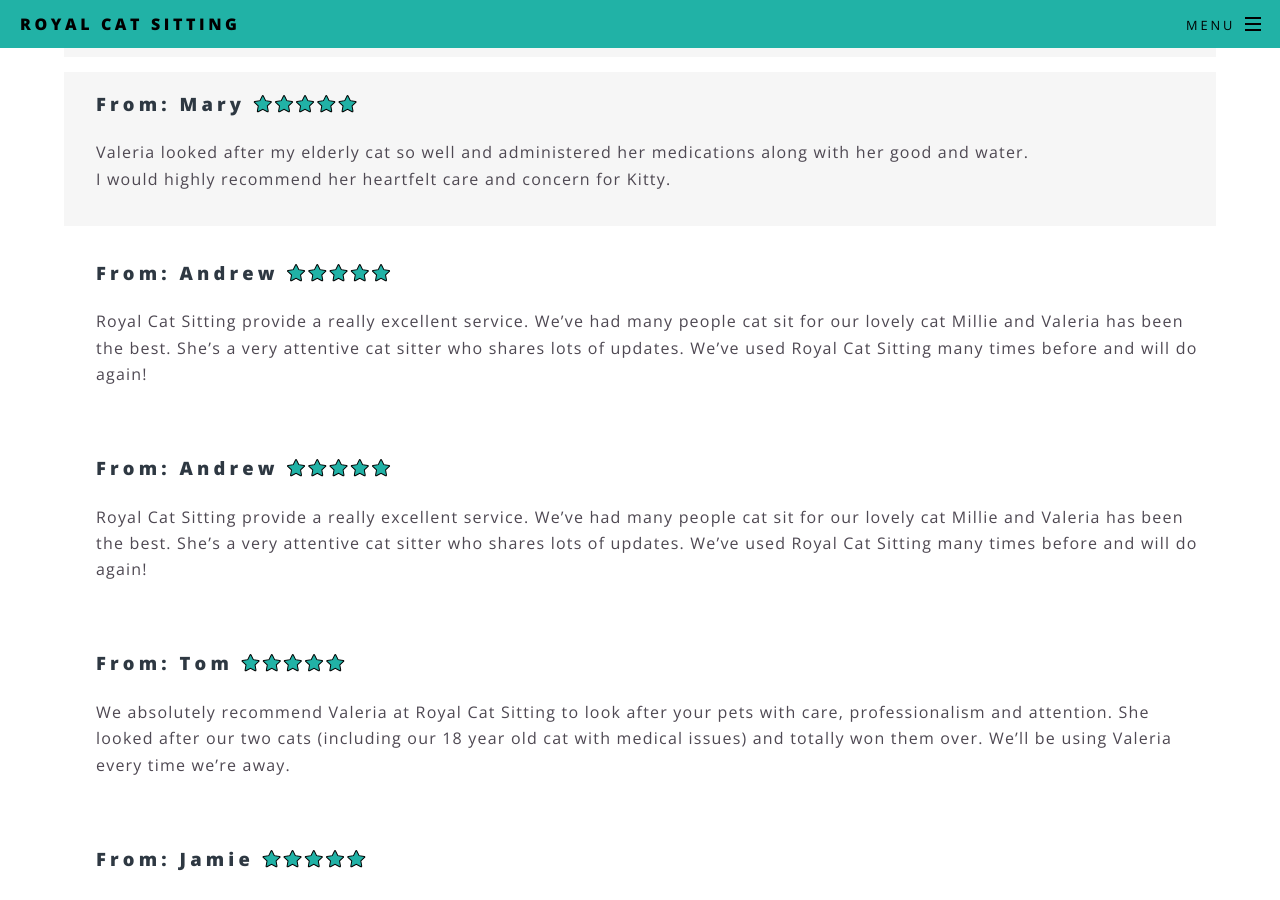
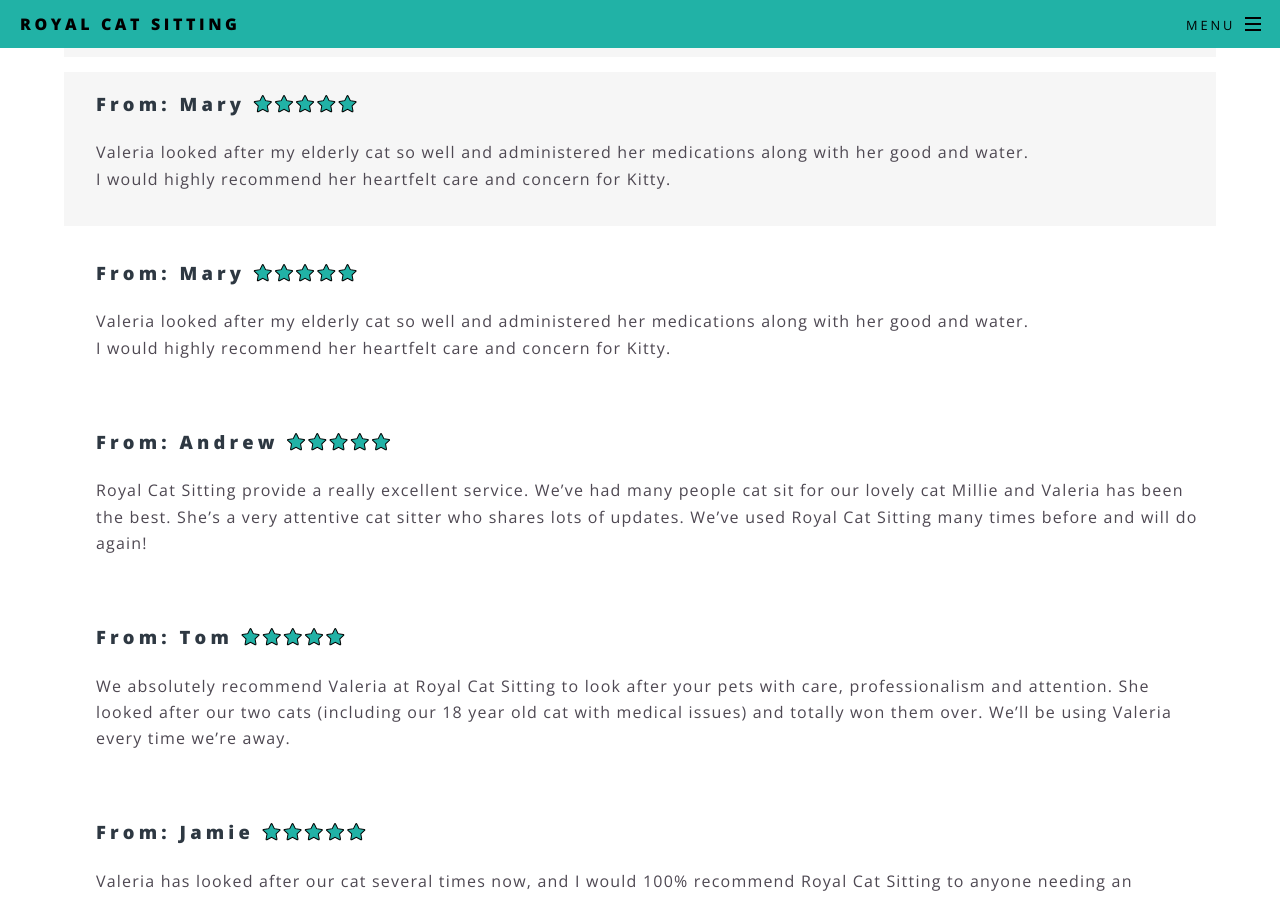
Before and after one commit to royalcatsitting/royalcatsitting.github.io, a Jekyll site: the page built from our_reviews.html, in a window 1280 px wide and 900 px high, scrolled down 2328 px. Built offline with Jekyll 4.4.1, drawn with Linux system fonts in a browser that asks for light colours.

Commit message:
Update our_reviews.html

```diff
--- a/our_reviews.html
+++ b/our_reviews.html
@@ -123,10 +123,10 @@
 </li>
 
 <li>
-	<h3 style="text-transform: none;">From: Andrew <i class="icon fa-star icon-full"></i><i class="icon fa-star icon-full"></i><i class="icon fa-star icon-full"></i><i class="icon fa-star icon-full"></i><i class="icon fa-star icon-full"></i></h3>
+	<h3 style="text-transform: none;">From: Mary <i class="icon fa-star icon-full"></i><i class="icon fa-star icon-full"></i><i class="icon fa-star icon-full"></i><i class="icon fa-star icon-full"></i><i class="icon fa-star icon-full"></i></h3>
 	<p>
-	Royal Cat Sitting provide a really excellent service. We’ve had many people cat sit for our lovely cat Millie and Valeria has been the best.
-	She’s a very attentive cat sitter who shares lots of updates. We’ve used Royal Cat Sitting many times before and will do again!<br />
+	Valeria looked after my elderly cat so well and administered her medications along with her good and water.<br />
+	I would highly recommend her heartfelt care and concern for Kitty.<br />
 
 	<!-- <div style="font-size: 10pt; line-height: 0.0em; font-style: italic;">14th June 2023</div> -->
 	</p>
```
